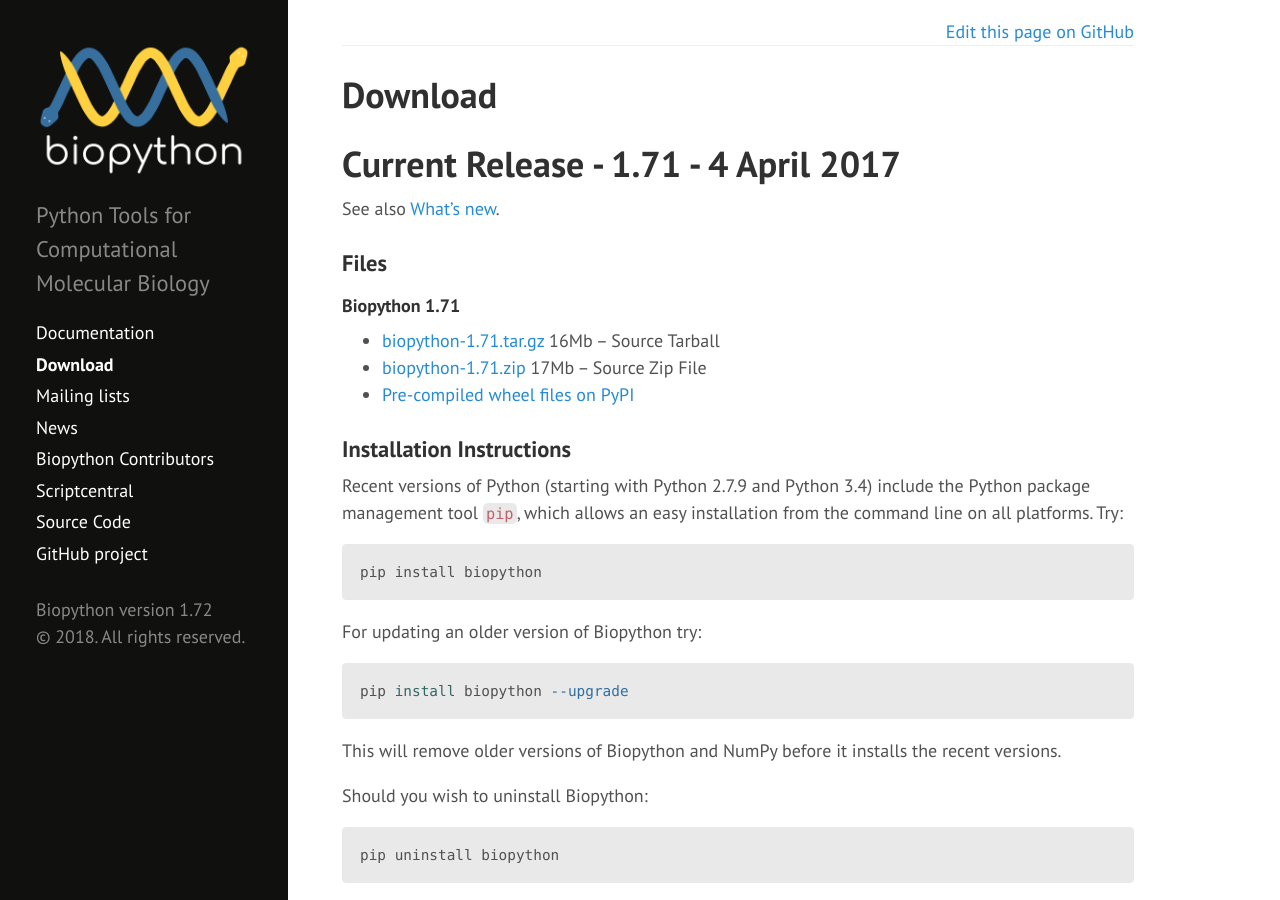
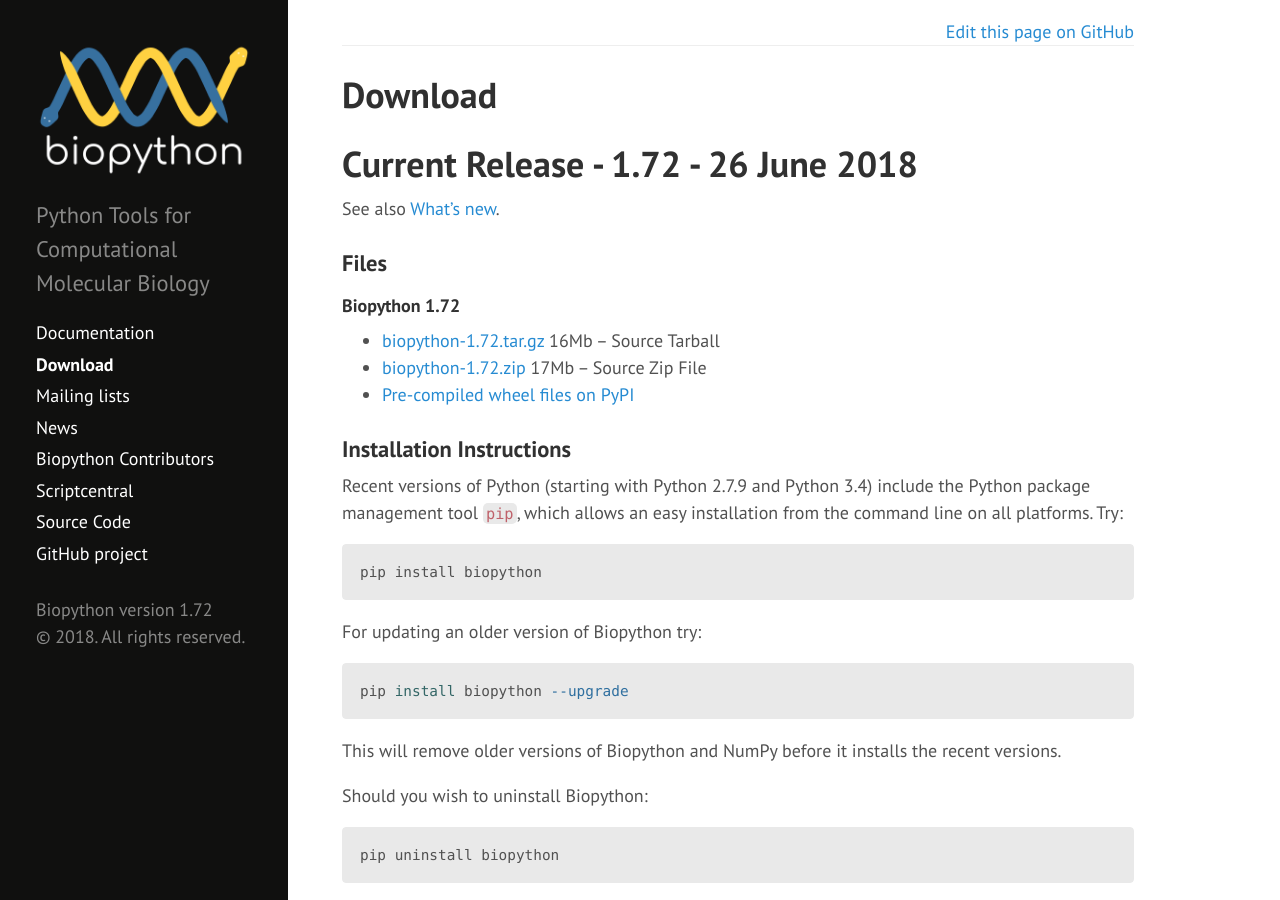
Before and after one commit to biopython/biopython.github.io, a Jekyll site: the page built from wiki/Download.md, in a window 1280 px wide and 900 px high. Built offline with Jekyll 4.4.1, drawn with Linux system fonts in a browser that asks for light colours; some of the changed text lies outside the part shown.

Commit message:
Biopython 1.72 is up on PyPI

```diff
--- a/wiki/Download.md
+++ b/wiki/Download.md
@@ -6,7 +6,7 @@ redirect_from:
  - /download/
 ---
 
-Current Release - 1.71 - 4 April 2017
+Current Release - 1.72 - 26 June 2018
 =====================================
 
 See also [What's
@@ -14,13 +14,13 @@ new](https://github.com/biopython/biopython/blob/master/NEWS.rst).
 
 ### Files
 
-#### Biopython 1.71
+#### Biopython 1.72
 
--   [biopython-1.71.tar.gz](http://biopython.org/DIST/biopython-1.71.tar.gz)
+-   [biopython-1.72.tar.gz](http://biopython.org/DIST/biopython-1.72.tar.gz)
     16Mb -- Source Tarball
--   [biopython-1.71.zip](http://biopython.org/DIST/biopython-1.71.zip)
+-   [biopython-1.72.zip](http://biopython.org/DIST/biopython-1.72.zip)
     17Mb -- Source Zip File
--   [Pre-compiled wheel files on PyPI](https://pypi.python.org/pypi/biopython/1.71)
+-   [Pre-compiled wheel files on PyPI](https://pypi.python.org/pypi/biopython/1.72)
 
 ### Installation Instructions
 
```
Also changed, not shown: other parts of wiki/Download.md (+8 -0 lines).
